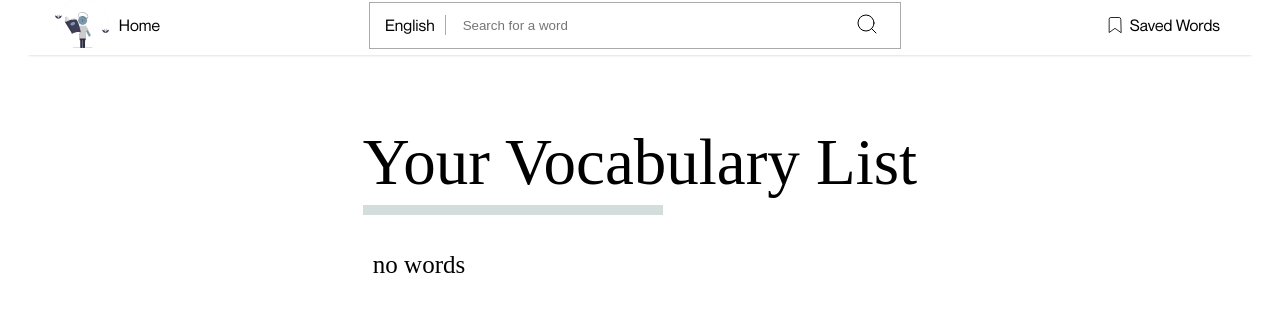
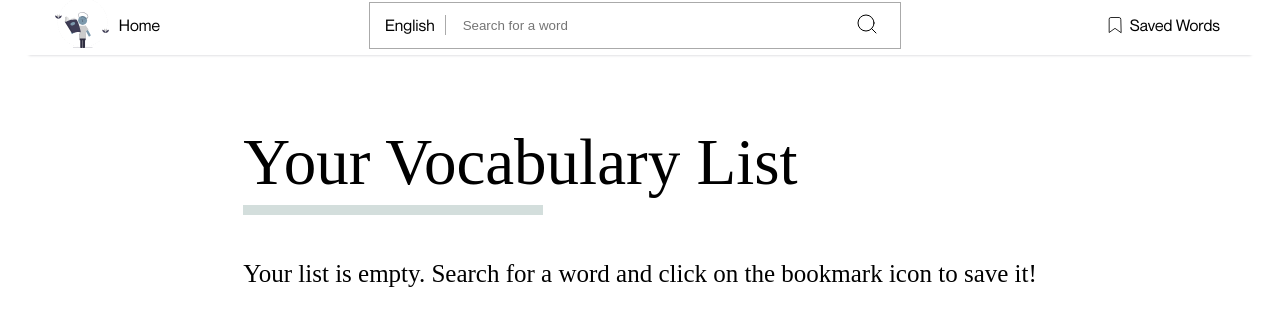
Before and after one commit to cathngo/react-dictionary-project, a React (Create React App) app: page /save in a window 1280 px wide. Shown: the top 326 px of the page. Built offline with nearby package versions, Linux system fonts and the light colour scheme.

Commit message:
Cleaned save and remove word logic

```diff
--- a/src/index.css
+++ b/src/index.css
@@ -162,13 +162,15 @@ ul {
   font-size: 25px;
   max-height: 500px;
   overflow-y: auto;
-  cursor: pointer;
 }
 
 .delete {
   display: none;
+  cursor: pointer;
 }
-
+.click-word {
+  cursor: pointer;
+}
 .word-delete {
   padding: 10px;
   height: 40px;
--- a/src/pages/SavedWords.js
+++ b/src/pages/SavedWords.js
@@ -3,17 +3,8 @@ import history from '../history';
 import trash from '../trash.svg'
 
 export default function SavedWords() {
-    /*
     const storedWords = JSON.parse(localStorage.getItem('savedWords'));
-
-    var displayList = ['no words']
-    if (storedWords !== null) {
-        displayList = storedWords
-    }
-    */
-
-    const storedWords = JSON.parse(localStorage.getItem('savedWords'));
-    const [displayList, setDisplayList] = useState(storedWords === null? ['no words']: storedWords)
+    const [displayList, setDisplayList] = useState(storedWords === null? ['emptyList']: storedWords)
 
     //display definition of synonym clicked
     const handleWord = (word) => {
@@ -23,26 +14,20 @@ export default function SavedWords() {
 
     //delete item from list
     const handleDelete = (word) => {
-        /*
-        localStorage.removeItem(word)
-        const newList = displayList.filter(removedWord => removedWord !== word)
-        setDisplayList(newList)
-        console.log('here')
-        */
-               for (let i = 0; i < storedWords.length; i++) {
+
+        for (let i = 0; i < storedWords.length; i++) {
             console.log(storedWords[i])
         }
-
-                //remove word
-        localStorage.removeItem(`${word}Stored`)
 
         //create new list without target word to remove
         const newList = storedWords.filter(item => item !== word)
         localStorage.setItem('savedWords', JSON.stringify(newList))
         setDisplayList(newList)
+
+        if (newList.length < 1) {
+            setDisplayList(['emptyList'])
+        }
     }
-
-
 
     return (
         <>
@@ -50,10 +35,13 @@ export default function SavedWords() {
                 <p className='vocab-list-title'>Your Vocabulary List</p>
                 <div className='vocab-underline'></div>
                 <div className='saved-words'>
-                    {displayList.map((item, index)=> {
-                        return (
+                    {
+
+                    displayList.map((item, index)=> {
+
+                        return (item === 'emptyList'? <p>Your list is empty. Search for a word and click on the bookmark icon to save it!</p>:
                         <div className='word-delete'>
-                            <p key={index+23} onClick={()=>{handleWord(item)}}>{item}</p>
+                            <p key={index+23} onClick={()=>{handleWord(item)}} className='click-word'>{item}</p>
                             <img src={trash} alt='delete' className='delete' onClick={()=>handleDelete(item)}/>
                         </div>)
                     })}
```
